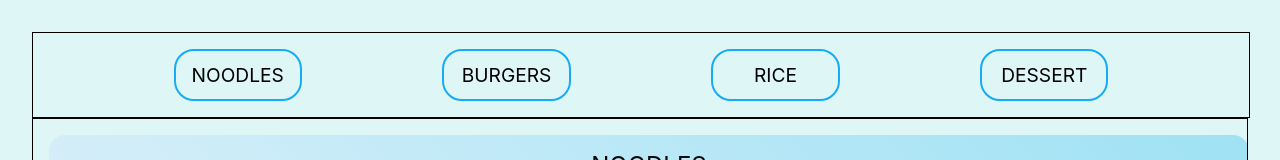
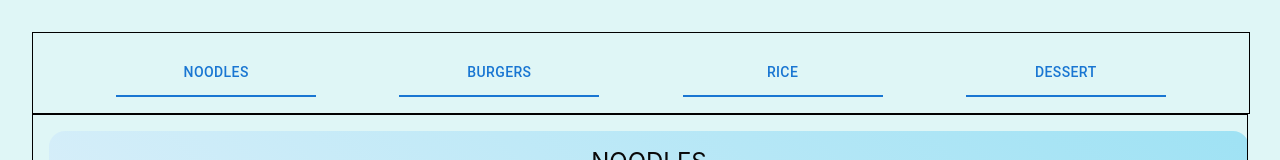
Before and after one commit to sashini-hettiarachchi/react-mui-scrollspy, a React (Create React App) app: page / in a window 1280 px wide. Shown: the top 160 px of the page. Built offline with nearby package versions, Linux system fonts and the light colour scheme; the HTML template or start-up script is replaced by a standard one.

Commit message:
Add mui tabs

```diff
--- a/package.json
+++ b/package.json
@@ -16,6 +16,7 @@
     "react": "^18.2.0",
     "react-dom": "^18.2.0",
     "react-scripts": "5.0.1",
+    "seamless-scroll-polyfill": "^2.2.0",
     "typescript": "^4.4.2",
     "web-vitals": "^2.1.0"
   },
--- a/src/App.tsx
+++ b/src/App.tsx
@@ -1,18 +1,54 @@
+import { Tab, Tabs } from "@mui/material";
+import { useState } from "react";
+import { scrollIntoView } from "seamless-scroll-polyfill/lib/scrollIntoView";
 import "./App.css";
 import { list } from "./data";
 
 function App() {
+
+  const [value, setValue] = useState(0);
+
+  const handleChange = (e, newValue) => {
+    setValue(newValue);
+    scrollIntoView(document.getElementById(`menu_${newValue}`), {
+      behavior: "smooth",
+      block: "start",
+      inline: "center",
+    });
+  };
+
+  // const handleScroll = () => {
+  //     list.forEach((element, index) => {
+  //     const observer = new IntersectionObserver(
+  //       (entries) => {
+  //         const intersectedDiv = entries.find((entry) => entry.isIntersecting === true);
+  //         if (intersectedDiv) {
+  //           const target = intersectedDiv.target.id.split("_");
+  //           const intersectedDivIndex = target[1];
+  //           setValue(parseInt(intersectedDivIndex, 10));
+  //         }
+  //       },
+  //       { root: document.querySelector("#menuContainer"), threshold: 0.51 },
+  //     );
+  //     document.getElementById(`menu_${index}`) && observer.observe(document.getElementById(`menu_${index}`));
+  //   });
+
+  // };
+
+
   return (
     <div className="app">
       <div className="menuWrapper">
         <div className="menuCategoryWrapper">
           {list.map((category) => (
-            <div key={category.categoryId} className="menuCategories"><span className="categoryName">{category.categoryName}</span></div>
+              <Tabs value={value}  aria-label="basic tabs example" onChange={handleChange}>
+              <Tab label={category.categoryName} className="menuCategories" ></Tab>
+            </Tabs>
           ))}
         </div>
         <div className="menuBody">
           {list.map((category) => (
-            <div key={category.categoryId} className="menuItemContainer">
+            <div key={category.categoryId} className="menuItemContainer" id={`menu_${category.categoryId}`}>
               <div className="menuCategoryName">{category.categoryName}</div>
               <div className="menuItemWrapper">
                 {category.items.map((item) => (
```
Also changed, not shown: 1 other file (tests, documents, lock files or other folders).
